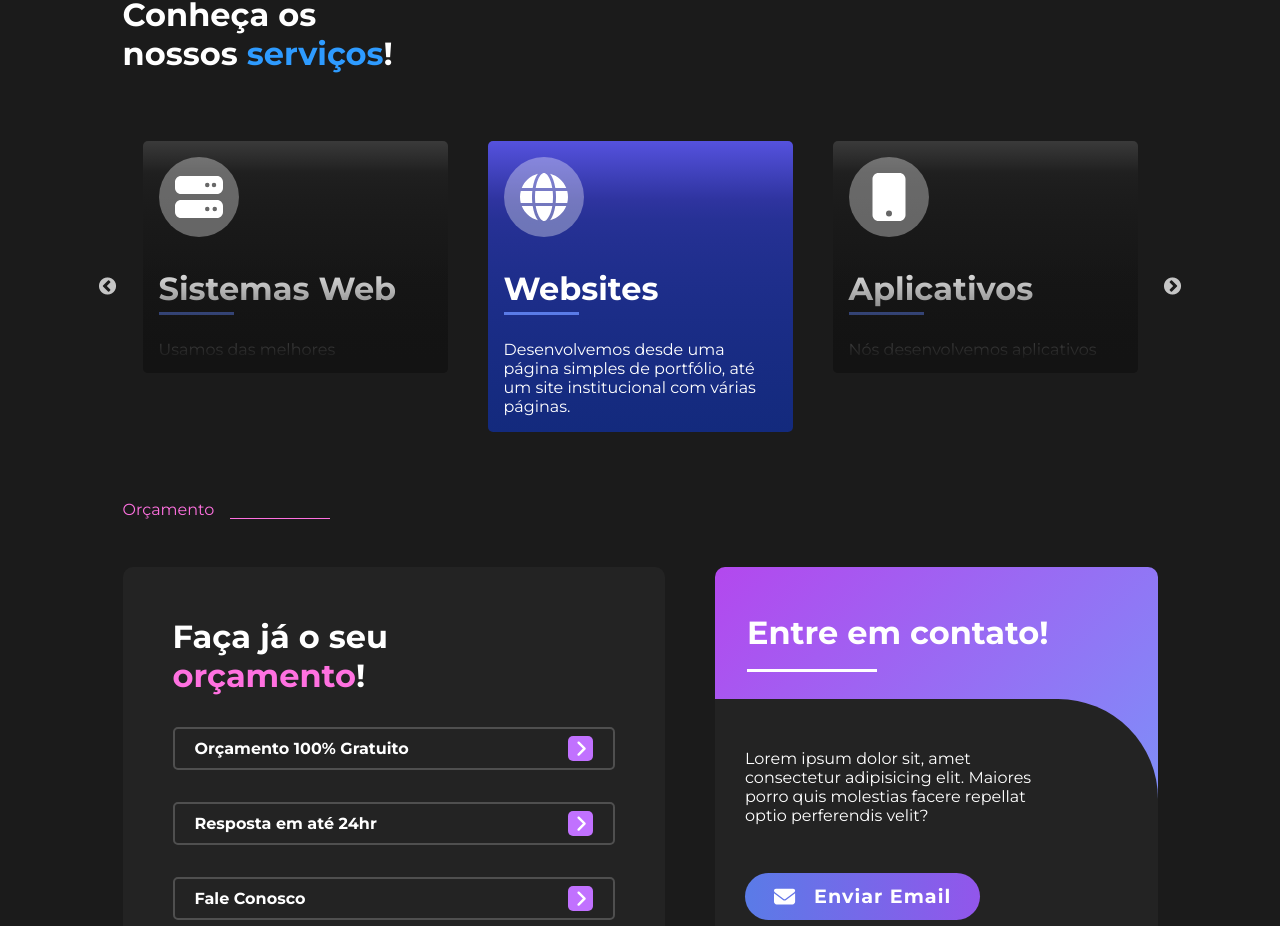
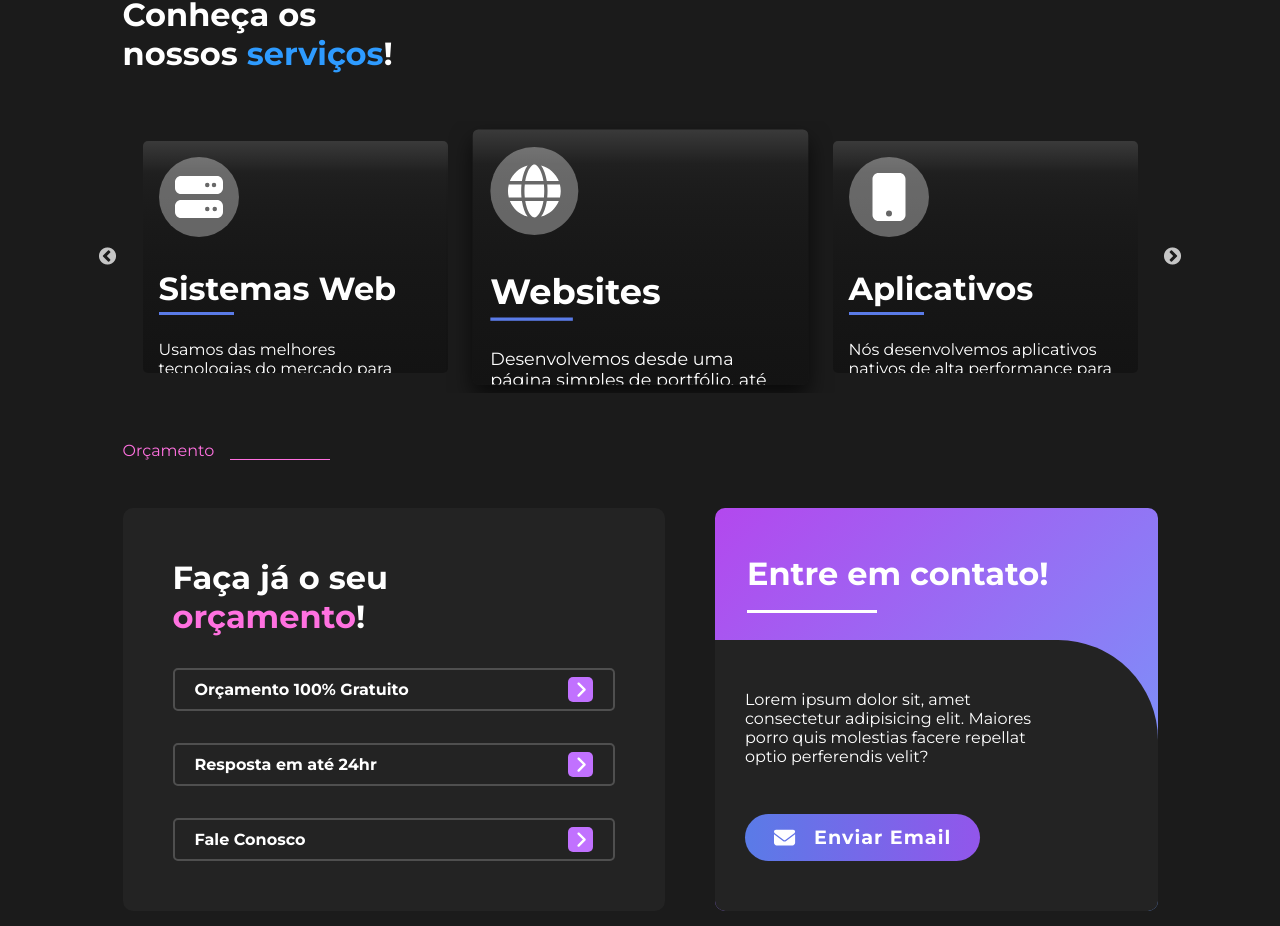
Before and after one commit to igorroc/tecno-site-2.0, a React (Vite) app in the folder tecno_site/: page / in a window 1280 px wide. Shown: the part 872-1798 px from the top of the page. Built offline with nearby package versions, Linux system fonts and the light colour scheme.

Commit message:
[fix]: Better carousel

```diff
--- a/tecno_site/src/components/Global/GlobalStyles.tsx
+++ b/tecno_site/src/components/Global/GlobalStyles.tsx
@@ -25,41 +25,23 @@ const globalStyles = globalCss({
 		fontSize: "1em",
 		color: "#31e7ff",
 	},
+
 	".centerCarrousel": {
-		"& .slick-slide > div > div": {
+		"& .slick-slide": {
+			"&.slick-current > div > div": {
+				boxShadow: "0px 10px 20px #000a",
+				transform: "scale(1.1)",
+			},
+			"& > div > div": {
+				boxShadow: "unset",
+
 			"& h3:after": {
 				backgroundColor: "#5A7BE7",
 			},
-
-			"&:after": {
-				content: "",
-				position: "absolute",
-				top: "0",
-				left: "0",
-				width: "100%",
-				height: "100%",
-
-				background: "linear-gradient(#0000 50%, #131313 95%)",
-			},
 		},
 
-		"& .slick-slide > div": {
+			"& > div": {
 			margin: "20px",
-		},
-
-		"& .slick-center > div > div": {
-			background: "linear-gradient(#5552DE, #2F34A0, 40%, #132A7D)",
-			maxHeight: "30em",
-
-			"&:after": {
-				content: "",
-				position: "absolute",
-				top: "0",
-				left: "0",
-				width: "100%",
-				height: "100%",
-
-				background: "none",
 			},
 		},
 	},
```
